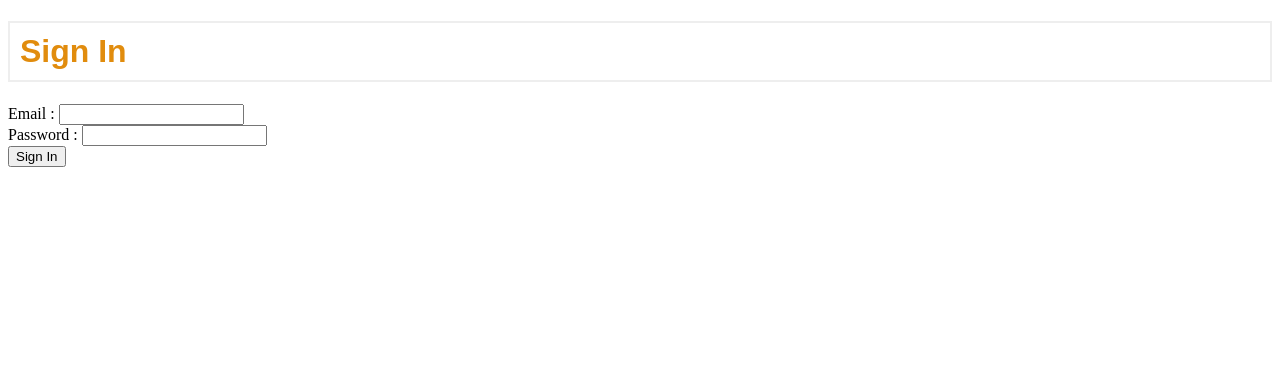
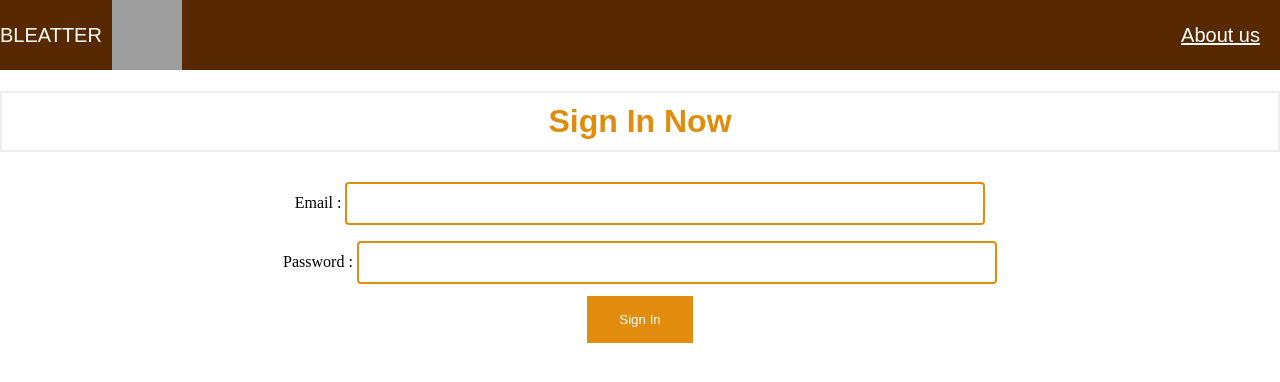
Before and after one commit to Matth-info/Twitter_M1_IDD_Calvet_Besnier, a Flask app: page /signin in a window 1280 px wide. Shown: the top 382 px of the page. Run offline with Flask 2, Linux system fonts and the light colour scheme; grey boxes are pictures that could not be loaded.

Commit message:
Update signin.html

```diff
--- a/templates/signin.html
+++ b/templates/signin.html
@@ -1,18 +1,35 @@
-<!DOCTYPE html>
-<html>
-<head>
-    <meta charset="UTF-8">
-    <link rel="stylesheet" href="{{ url_for('static', filename= 'css/style.css') }}">
-    <title>Sign In</title>
-</head>
+{% extends 'base.html' %}
 
-<body>
+{% block title %}<title>Sign in</title>{% endblock %}
+{% block style %}<style>
+    input[type=text],[type=email],[type=password] {
+        width: 50%;
+        padding: 12px 20px;
+        margin: 8px 0;
+        box-sizing: border-box;
+        border: 2px solid rgb(225, 140, 13);
+        border-radius: 4px;
+        background-color: rgb(255, 255, 255);
+        color: white;
+    }
+    button[type=submit] {
+    background-color: rgb(225, 140, 13);
+    border: none;
+    color: white;
+    padding: 16px 32px;
+    text-decoration: none;
+    margin: 4px 2px;
+    cursor: pointer;
+}
+</style>
+{% endblock %}
+{% block main %}
 
-    <h1>
-        Sign In
+<h1 style= "text-align:center;">
+    Sign In Now
 </h1>
-
-    <form action="http://localhost:5000/signin" , method="post">
+{%include 'flash.html' %}
+<form action="http://localhost:5000/signin" , method="post" style= "text-align:center;">
     <div>
         <label for="email"> Email : </label>
         <input name="email" type="email" id="email" required>
@@ -22,9 +39,6 @@
         <input name="password" type="password" id="password" required>
     </div>
 
-        <button type="Sign in">Sign In</button>
+    <button type="submit">Sign In</button>
 </form>
-
-</body>
-
-</html>
+{% endblock %}
```
Lines whose indentation alone changed are shown as unchanged.
